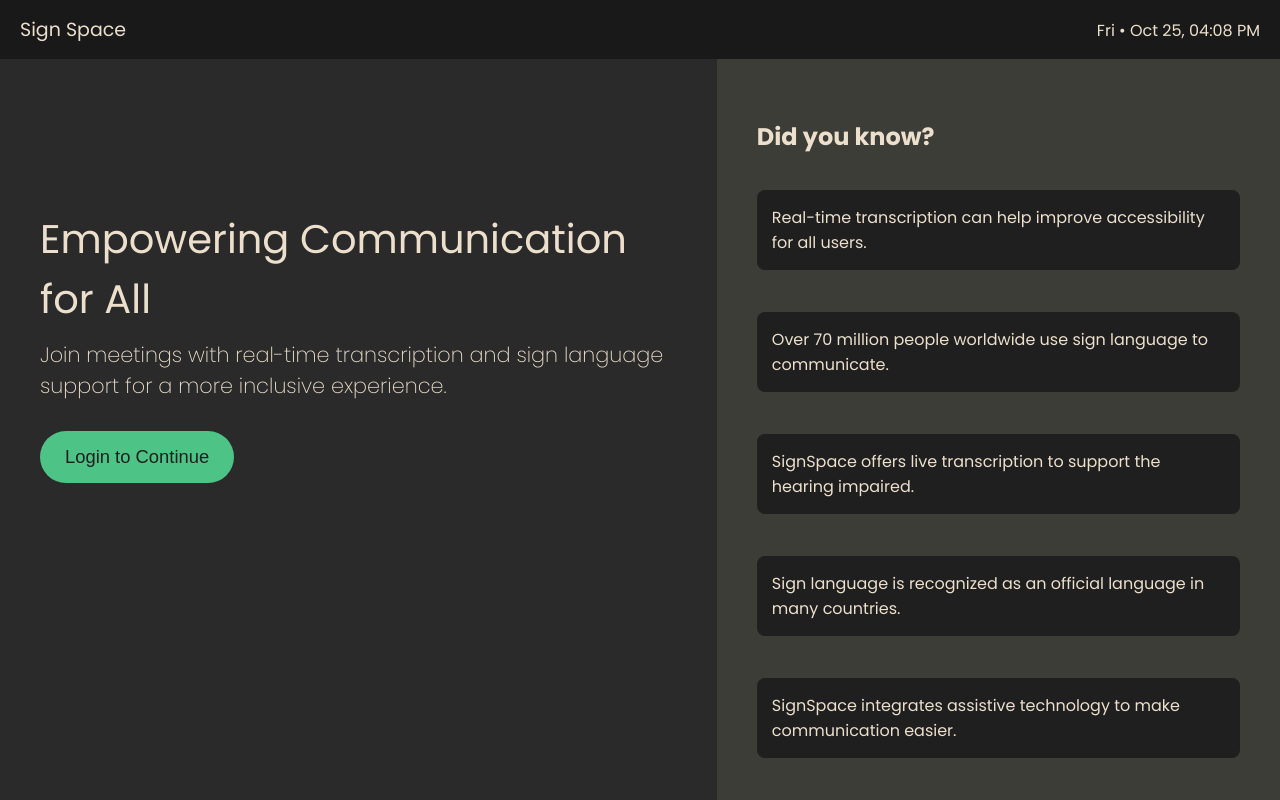
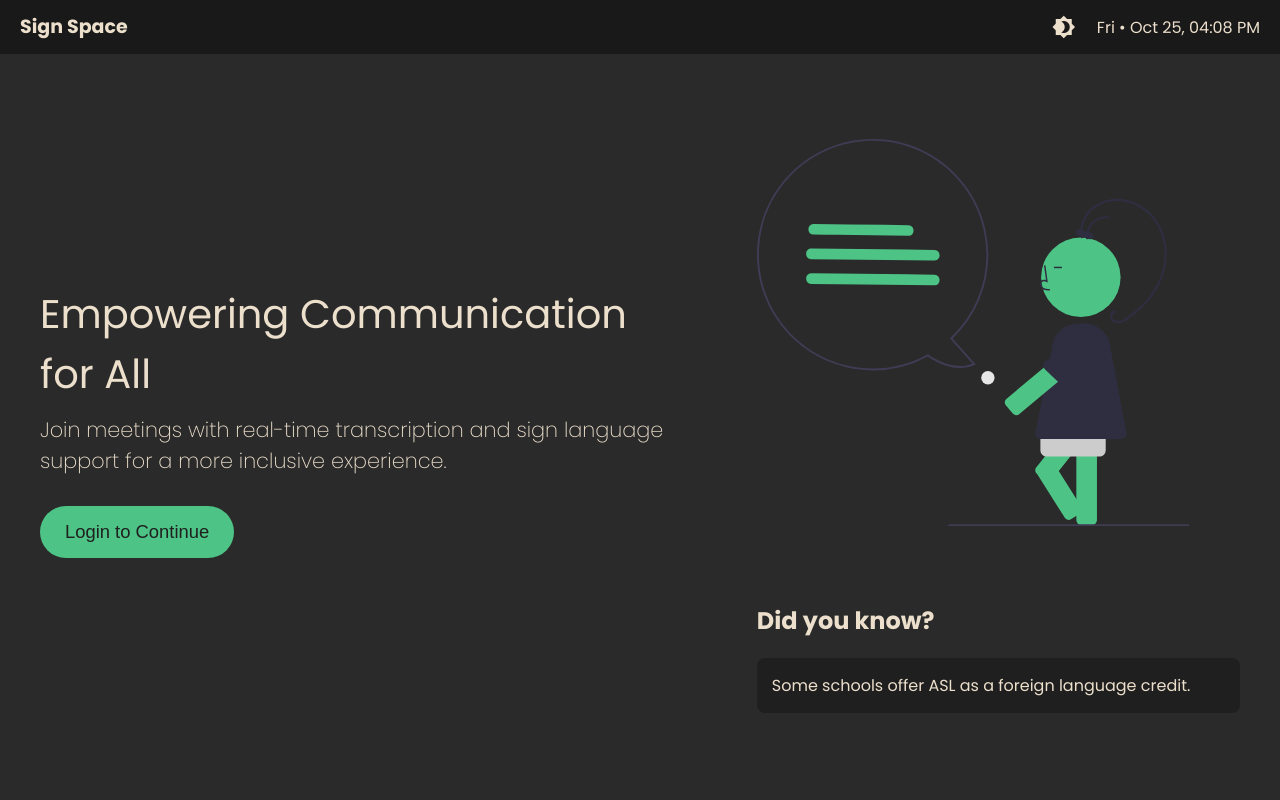
Before and after one commit to nerdykrish/SignSpace, a Flask app: page / in a window 1280 px wide. Run offline with Flask 3, Linux system fonts and the light colour scheme.

Commit message:
Basic Frontend Structure

```diff
--- a/app.py
+++ b/app.py
@@ -1,32 +1,51 @@
-from flask import Flask, render_template, request, jsonify
-import random
+import os
+
+from flask import Flask, render_template, jsonify, session, redirect, url_for, request
 
 app = Flask(__name__)
-
-sign_facts = [
-    "Sign languages are fully developed natural languages.",
-    "American Sign Language (ASL) is different from British Sign Language (BSL).",
-    "Sign languages use hand shapes, facial expressions, and body movements.",
-    "ASL is the third most commonly used language in the U.S.",
-    "There are more than 300 different sign languages in use around the world."
-]
+app.secret_key = os.urandom(24) # Will be useful later
 
 @app.route('/')
-def index():
-    return render_template('index.html')
+def home():
+    # Load the appropriate panel based on login status
+    if 'logged_in' in session and session['logged_in']:
+        return render_template('index.html', initial_panel='join')
+    return render_template('index.html', initial_panel='welcome')
+
+@app.route('/panels/<panel_type>', methods=['GET'])
+def load_panel(panel_type):
+    # Return appropriate panel based on requested panel type
+    if panel_type == 'welcome':
+        return render_template('panels/welcome.html')
+    elif panel_type == 'login':
+        return render_template('panels/login.html')
+    elif panel_type == 'join':
+        if 'logged_in' in session and session['logged_in']:
+            return render_template('panels/join.html')
+
+    return jsonify(success=False, message='Panel not found'), 404
 
 @app.route('/login', methods=['POST'])
 def login():
+    # Handle login logic
     username = request.form.get('username')
     password = request.form.get('password')
+
+    # Simple credential check (replace with real validation)
     if username == 'user' and password == 'pass':
-        return jsonify({'login': True})
-    return jsonify({'login': False}), 401
+        session['logged_in'] = True  # Set login status
+        return jsonify(success=True)
+    return jsonify(success=False, message='Invalid credentials'), 401
 
-@app.route('/random_fact')
-def random_fact():
-    fact = random.choice(sign_facts)
-    return jsonify({'fact': fact})
+@app.route('/logout')
+def logout():
+    session.pop('logged_in', None)  # Remove the logged_in status
+    return redirect(url_for('home'))
+
+@app.route('/panels/check_login', methods=['GET'])
+def check_login():
+    is_logged_in = 'logged_in' in session and session['logged_in']
+    return jsonify(logged_in=is_logged_in)
 
 if __name__ == '__main__':
     app.run(debug=True)
--- a/static/css/styles.css
+++ b/static/css/styles.css
@@ -1,31 +1,56 @@
 @import url('https://fonts.googleapis.com/css2?family=Poppins:wght@100;200;300;400;600;700&display=swap');
+
+:root {
+    --background-color: #181C14;
+    --text-color: #ECDFCC;
+    --title-color: #ECDFCC;
+    --header-background-color: #191919;
+    --panel-background-color: #2A2A2A;
+    --button-background-color: #4dc486;
+    --button-text-color: #1F1F1F;
+    --button-hover-background: #45A049;
+    --fact-background-color: #1F1F1F;
+}
+
+body.light-theme {
+    --background-color: #ECDFCC;
+    --text-color: #181C14;
+    --title-color: #181C14;
+    --header-background-color: #FFFFFF;
+    --panel-background-color: #FFFFFF;
+    --button-background-color: #4dc486;
+    --button-text-color: #FFFFFF;
+    --button-hover-background: #45A049;
+    --fact-background-color: #E0E0E0;
+}
 
 body, html {
     margin: 0;
     padding: 0;
     font-family: 'Poppins', sans-serif;
-    background-color: #181C14;
-    color: #ECDFCC;
+    background-color: var(--background-color);
+    color: var(--text-color);
     height: 100%;
     display: flex;
     flex-direction: column;
+    overflow: hidden;
 }
 
 .title {
-    color: #ECDFCC;
+    color: var(--title-color);
     margin: 0;
     font-size: 19px;
+    font-weight: bolder;
+    padding-top: 7px;
 }
 
-.user-info {
-    padding-top: 3px;
-}
+.user-info {display: grid;grid-template-columns: 45px auto;}
 
 .main-header {
     display: flex;
     justify-content: space-between;
-    padding: 15px 20px;
-    background-color: #191919;
+    padding: 5px 20px;
+    background-color: var(--header-background-color);
 }
 
 .container {
@@ -36,30 +61,30 @@
 
 .left-panel {
     flex: calc(56vw - 80px);
-    background-color: #2A2A2A;
-    padding: 150px 40px;
+    background-color: var(--panel-background-color);
+    padding: 230px 40px;
 }
 
 .left-panel .header {
     font-size: 2.5rem;
     margin: 0;
     font-weight: 500;
-    color: #ECDFCC;
+    color: var(--text-color);
 }
 
 .left-panel .caption {
     font-size: 1.3rem;
     margin: 10px 0;
     font-weight: 200;
-    color: #ECDFCC;
+    color: var(--text-color);
 }
 
 #login-button {
     font-size: 1.15rem;
     padding: 15px 25px;
     margin-top: 20px;
-    background-color: #4dc486;
-    color: #1F1F1F;
+    background-color: var(--button-background-color);
+    color: var(--button-text-color);
     border: none;
     border-radius: 50px;
     cursor: pointer;
@@ -67,25 +92,43 @@
 }
 
 #login-button:hover {
-    background-color: #45A049;
+    background-color: var(--button-hover-background);
 }
 
 .right-panel {
     flex: calc(44vw - 80px);
-    background-color: #3C3D37;
+    background-color: var(--panel-background-color);
     padding: 40px;
-    color: #ECDFCC;
-    overflow-y: auto;
+    color: var(--text-color);
+    overflow: hidden;
+}
+
+.illustration {
+    margin-top: 45px;
+    width: calc(69vh - 120px);
+    margin-bottom: 50px;
 }
 
 #facts-container {
-    display: grid;
-    gap: 10px;
 }
 
 #facts-container p {
-    background-color: #1F1F1F;
+    background-color: var(--fact-background-color);
     padding: 15px;
     border-radius: 8px;
-    color: #ECDFCC;
+    color: var(--text-color);
 }
+.time {
+    padding-top: 10px;
+    padding-left: 10px;
+}
+
+.toggle {
+    border-radius: 50px;
+    padding: 10px;
+    cursor: pointer;
+}
+
+.toggle:hover {
+    background: var(--fact-background-color);
+}
--- a/static/js/script.js
+++ b/static/js/script.js
@@ -1,40 +1,15 @@
+let leftPanel;
+
 document.addEventListener('DOMContentLoaded', function () {
-    const loginButton = document.getElementById('login-button');
+    leftPanel = document.getElementById('left-panel');
     const randomFactElement = document.getElementById('random-fact');
-
-    if (localStorage.getItem('loggedIn') === 'true') {
-        loginButton.style.display = 'none';
-    }
-
-    loginButton.addEventListener('click', function () {
-        const username = prompt("Enter Username:");
-        const password = prompt("Enter Password:");
-
-        const formData = new FormData();
-        formData.append('username', username);
-        formData.append('password', password);
-
-        fetch('/login', {
-            method: 'POST',
-            body: formData
-        })
-            .then(response => response.json())
-            .then(data => {
-                if (data.login) {
-                    localStorage.setItem('loggedIn', 'true');
-                    loginButton.style.display = 'none';
-                } else {
-                    alert('Invalid login');
-                }
-            });
-    });
 
     function updateClock() {
         const now = new Date();
         const hours = now.getHours();
         const minutes = now.getMinutes();
         const timeString = hours + ':' + (minutes < 10 ? '0' : '') + minutes;
-        document.getElementById('current-time').textContent = timeString;
+        document.getElementById('current-time').innerText = timeString;
     }
     setInterval(updateClock, 1000);
 
@@ -43,17 +18,108 @@
         "SignSpace offers live transcription to support the hearing impaired.",
         "Real-time transcription can help improve accessibility for all users.",
         "Over 70 million people worldwide use sign language to communicate.",
-        "SignSpace integrates assistive technology to make communication easier."
+        "SignSpace integrates assistive technology to make communication easier.",
+        "The first formal sign language was created in France in the 18th century.",
+        "There are over 300 different types of sign languages used around the world.",
+        "American Sign Language (ASL) is different from British Sign Language (BSL).",
+        "Sign language has its own grammar and syntax rules.",
+        "Facial expressions play a vital role in sign language communication.",
+        "Sign languages are unique to their regions and cultures.",
+        "International Sign is a pidgin sign language used at international events.",
+        "ASL uses a one-handed alphabet, while BSL uses a two-handed alphabet.",
+        "Sign language can convey tone and emotion, just like spoken languages.",
+        "SignSpace helps reduce communication barriers in professional settings.",
+        "Studies show that learning sign language can improve cognitive abilities.",
+        "Sign language is also used by people who can hear but cannot speak.",
+        "SignSpace offers a more inclusive environment for virtual meetings.",
+        "Children can start learning sign language as early as six months old.",
+        "Many countries recognize their local sign language as an official language.",
+        "SignSpace promotes digital accessibility for people with hearing impairments.",
+        "Real-time transcription is also beneficial for non-native speakers.",
+        "Sign languages are often influenced by the local spoken languages.",
+        "Sign language is used by many people with Down syndrome to communicate.",
+        "SignSpace aims to bridge the gap between hearing and non-hearing individuals.",
+        "Learning sign language can boost memory and spatial reasoning skills.",
+        "SignSpace’s technology makes meetings accessible for diverse audiences.",
+        "Sign language can be used to communicate across long distances.",
+        "ASL and BSL differ significantly in vocabulary and structure.",
+        "Many deaf people consider sign language a core part of their identity.",
+        "Sign language is not a universal language; each country has its own version.",
+        "SignSpace includes captioning options for a more complete experience.",
+        "Sign language interpreters are highly skilled professionals.",
+        "The World Federation of the Deaf advocates for sign language rights.",
+        "SignSpace helps improve workplace inclusivity and accessibility.",
+        "Learning sign language can improve fine motor skills.",
+        "Sign language has been shown to enhance early language acquisition in children.",
+        "SignSpace’s transcription ensures important information is not missed.",
+        "Sign language has evolved independently in many parts of the world.",
+        "SignSpace is committed to accessibility for all communication needs.",
+        "Sign language is often taught in schools as a second language option.",
+        "SignSpace integrates accessibility tools seamlessly into video calls.",
+        "Sign language can be used in loud environments where speaking is difficult.",
+        "Real-time transcription can help those with auditory processing issues.",
+        "SignSpace empowers deaf professionals by making meetings accessible.",
+        "Sign language includes a rich set of idioms and expressions.",
+        "Many famous figures advocate for sign language rights and awareness.",
+        "SignSpace adapts to meet the needs of a diverse user base.",
+        "Sign languages are complex and fully functional natural languages.",
+        "Deaf culture and sign language are closely intertwined.",
+        "SignSpace provides tools to create more inclusive virtual communities.",
+        "Learning sign language can build empathy and understanding.",
+        "Sign language uses space and movement in unique ways to convey meaning.",
+        "SignSpace’s mission is to promote communication equality.",
+        "Sign language is often a primary language for many deaf individuals.",
+        "SignSpace’s captioning feature benefits non-native speakers as well.",
+        "Sign language is not merely gestures but a full language system.",
+        "SignSpace makes collaboration easier across different communication needs.",
+        "Some schools offer ASL as a foreign language credit.",
+        "SignSpace supports language diversity within virtual meetings.",
+        "Sign language provides a sense of belonging in the deaf community.",
+        "SignSpace’s real-time tools ensure seamless communication.",
+        "Many countries have national days dedicated to sign language awareness.",
+        "SignSpace is accessible to users with various disabilities.",
+        "The use of sign language has been documented for thousands of years.",
+        "SignSpace allows users to interact inclusively in real time.",
+        "Sign language can strengthen social connections among deaf individuals.",
+        "SignSpace’s transcription feature enhances accessibility for all users.",
+        "Sign languages have distinct dialects and regional variations.",
+        "SignSpace is helping set new standards for virtual accessibility.",
+        "Sign language is vital for deaf education and empowerment.",
+        "SignSpace’s assistive tools are user-friendly and adaptable.",
+        "Many organizations provide free sign language courses online.",
+        "SignSpace bridges communication gaps in a digital world.",
+        "Sign language interpreters are often essential in public events.",
+        "SignSpace makes online events accessible for diverse audiences.",
+        "Sign language has its own literary traditions and storytelling.",
+        "SignSpace offers transcription options for a range of languages.",
+        "Learning sign language can improve multitasking abilities.",
+        "SignSpace’s features are designed with inclusivity in mind.",
+        "Many public services are now required to have sign language interpreters.",
+        "SignSpace promotes a culture of accessibility and respect.",
+        "Deaf individuals often use sign language in social and community events.",
+        "SignSpace provides real-time captions to enhance comprehension.",
+        "Sign languages are celebrated through various international events.",
+        "SignSpace makes business meetings accessible to all.",
+        "Many children benefit from learning basic sign language skills.",
+        "SignSpace empowers users to interact without barriers.",
+        "Sign language can improve spatial and visual memory.",
+        "SignSpace promotes equality by making meetings accessible.",
+        "Learning sign language can be a rewarding and enjoyable experience.",
+        "SignSpace supports closed captioning to aid comprehension.",
+        "Many popular apps now include sign language support.",
+        "SignSpace integrates with various accessibility technologies.",
+        "Sign languages are a natural and important part of human diversity.",
+        "SignSpace’s tools support collaborative and accessible environments.",
+        "Some animals have been taught to use sign language symbols.",
+        "SignSpace brings people together regardless of hearing ability.",
+        "Sign language is an expressive and versatile form of communication."
     ];
 
     function displayRandomFacts() {
         const factsContainer = document.getElementById('facts-container');
         factsContainer.innerHTML = '';
+        const randomFacts = facts.sort(() => 0.5 - Math.random()).slice(0, 1);
 
-        // Shuffle and select 4-5 random facts
-        const randomFacts = facts.sort(() => 0.5 - Math.random()).slice(0, 5);
-
-        // Display each fact
         randomFacts.forEach(fact => {
             const factElement = document.createElement('p');
             factElement.textContent = fact;
@@ -61,15 +127,12 @@
         });
     }
 
-    // Call displayRandomFacts initially
     displayRandomFacts();
-
 
     function updateTime() {
         const timeElement = document.querySelector('.time');
         const now = new Date();
 
-        // Format options for date and time
         const options = {
             hour: '2-digit',
             minute: '2-digit',
@@ -79,16 +142,42 @@
             day: 'numeric'
         };
 
-        // Format the time string
         const formattedTime = now.toLocaleTimeString('en-US', options).replace(',', ' •');
 
-        // Update the time element's content
         timeElement.textContent = formattedTime;
     }
 
-    // Update the time every second
     setInterval(updateTime, 1000);
 
-    // Call updateTime initially to set the time right away
     updateTime();
+
+    const toggleButton = document.getElementById('theme-toggle');
+
+    toggleButton.addEventListener('click', () => {
+        document.body.classList.toggle('light-theme');
+
+        // Switch icon between sun and moon
+        if (document.body.classList.contains('light-themef')) {
+            toggleButton.innerText = 'brightness_7';
+        } else {
+            toggleButton.innerText = 'brightness_4';
+        }
+    });
 });
+
+function loadLeftPanel(panelType, callback) {
+    fetch(`/panels/${panelType}`)
+        .then(response => {
+            if (!response.ok) {
+                throw new Error('Panel not found');
+            }
+            return response.text();
+        })
+        .then(html => {
+            leftPanel.innerHTML = html;
+            if (callback) {
+                callback(); // Execute the callback if provided
+            }
+        })
+        .catch(error => console.error('Error loading left panel:', error));
+}
--- a/templates/index.html
+++ b/templates/index.html
@@ -5,6 +5,7 @@
     <meta name="viewport" content="width=device-width, initial-scale=1.0">
     <title>SignSpace</title>
     <link rel="stylesheet" href="{{ url_for('static', filename='css/styles.css') }}">
+    <link href="https://fonts.googleapis.com/icon?family=Material+Icons" rel="stylesheet">
 </head>
 <body>
 <div class="main-header">
@@ -12,18 +13,18 @@
         <p class="title">Sign Space</p>
     </div>
     <div class="user-info">
+        <i class="material-icons toggle" id="theme-toggle">brightness_4</i>
         <span class="time">2:28 PM • Fri, Oct 25</span>
     </div>
 </div>
 
 <div class="container">
     <div class="left-panel" id="left-panel">
-        <p class="header">Empowering Communication for All</p>
-        <p class="caption">Join meetings with real-time transcription and sign language support for a more inclusive experience.</p>
-        <button id="login-button">Login to Continue</button>
+        <!-- Dynamic left panel content will be loaded here -->
     </div>
 
     <div class="right-panel" id="right-panel">
+        <img class="illustration" src="{{ url_for('static', filename='media/communicate.svg') }}" alt="">
         <h2>Did you know?</h2>
         <div id="facts-container">
             <!-- Facts will be inserted here -->
@@ -32,5 +33,13 @@
 </div>
 
 <script src="{{ url_for('static', filename='js/script.js') }}"></script>
+<script>
+
+    document.addEventListener("DOMContentLoaded", function () {
+        const initialPanel = "{{ initial_panel }}";
+        loadLeftPanel(initialPanel);
+
+    })
+</script>
 </body>
 </html>
--- /dev/null
+++ b/templates/panels/join.html
@@ -0,0 +1,3 @@
+<p class="header">Join a Meeting</p>
+<p class="caption">You are logged in. Join your meetings!</p>
+<button id="join-button">Join Meeting</button>
--- /dev/null
+++ b/templates/panels/welcome.html
@@ -0,0 +1,3 @@
+<p class="header">Empowering Communication for All</p>
+<p class="caption">Join meetings with real-time transcription and sign language support for a more inclusive experience.</p>
+<button id="login-button" onclick="loadLeftPanel('login')">Login to Continue</button>
```
Also changed, not shown: templates/panels/login.html (added, +9 -0 lines), static/media/communicate.svg (added).
